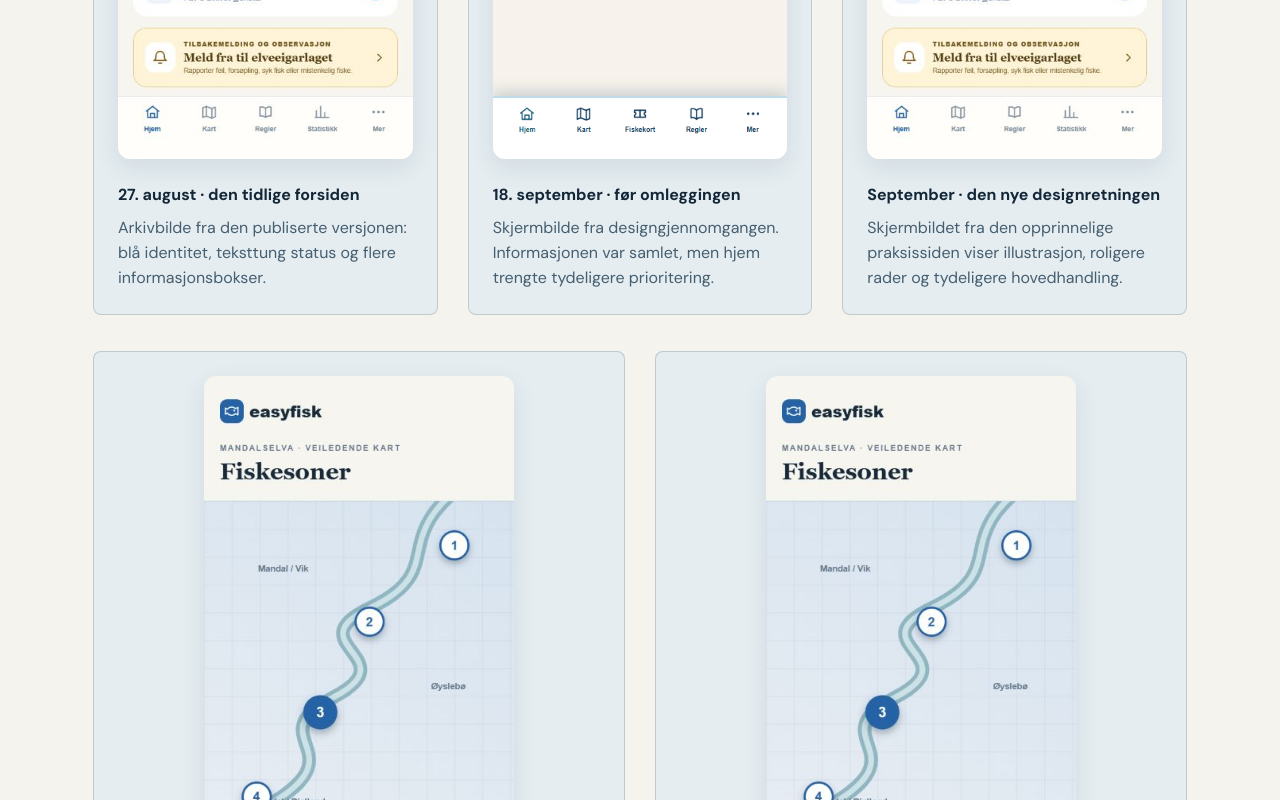
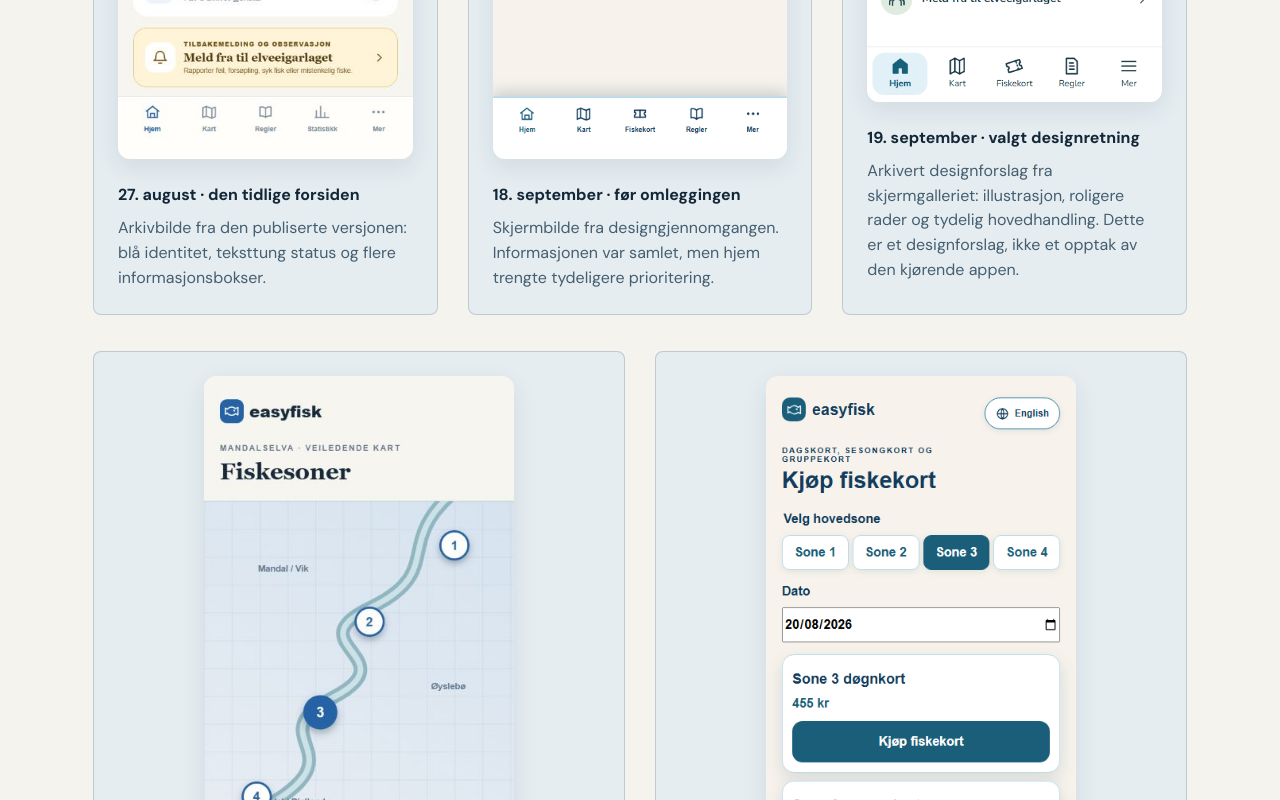
Before and after one commit to MarieHesseberg/Praksis, a Next.js app: page /status-1 in a window 1280 px wide. Shown: the part 2080-2880 px from the top of the page. Built offline with nearby package versions, Linux system fonts and the light colour scheme.

Commit message:
Use dated archive evidence and distinguish design proposals

```diff
--- a/app/page.tsx
+++ b/app/page.tsx
@@ -136,8 +136,8 @@ export default function Home() {
                 unoptimized
                 width={390}
                 height={844}
-                src={asset('screenshots/map.png')}
-                alt="Sonekart i EasyFisk"
+                src={asset('screenshots/october-permits.png')}
+                alt="Fiskekortkjøp i EasyFisk, oktober 2026"
               />
             </div>
             <div className="phone phone-front">
--- a/app/status-1/page.tsx
+++ b/app/status-1/page.tsx
@@ -95,11 +95,12 @@ export default function StatusOne() {
                 men hjem trengte tydeligere prioritering.
               </Screenshot>
               <Screenshot
-                file="home.png"
-                title="September · den nye designretningen"
+                file="september-design-home.png"
+                title="19. september · valgt designretning"
               >
-                Skjermbildet fra den opprinnelige praksissiden viser
-                illustrasjon, roligere rader og tydeligere hovedhandling.
+                Arkivert designforslag fra skjermgalleriet: illustrasjon,
+                roligere rader og tydelig hovedhandling. Dette er et
+                designforslag, ikke et opptak av den kjørende appen.
               </Screenshot>
             </div>
             <div className="report-gallery">
@@ -111,11 +112,11 @@ export default function StatusOne() {
                 referansebilder.
               </Screenshot>
               <Screenshot
-                file="map.png"
-                title="September · interaktivt sonekart"
+                file="september-shop.png"
+                title="18. september · fiskekortbutikken"
               >
-                Kartet fikk geografisk bakgrunn og sonevalg. Utforsking og
-                kontroll av fiskerett ble skilt fra hverandre.
+                Arkivbilde fra designgjennomgangen viser sonevalg, dato og
+                separate kortprodukter før den senere kalenderflyten.
               </Screenshot>
             </div>
           </section>
--- a/app/status-2/page.tsx
+++ b/app/status-2/page.tsx
@@ -111,16 +111,17 @@ export default function StatusTwo() {
             <p className="eyebrow">03 · Skjermbilder og endringer</p>
             <h2>Hva er annerledes siden Status 1?</h2>
             <p>
-              Septemberbildene viser utgangspunktet. De nye opptakene viser den
-              publiserte prototypen i oktober, med oppdiktede testopplysninger.
+              Bildet fra 18. september viser utgangspunktet. De nye opptakene
+              viser den publiserte prototypen i oktober, med oppdiktede
+              testopplysninger.
             </p>
             <div className="report-gallery">
               <Screenshot
-                file="permits.png"
-                title="Status 1 · den tidligere kortvisningen"
+                file="september-shop.png"
+                title="Status 1 · kortbutikken 18. september"
               >
-                Fiskekort var samlet i en enklere oversikt. Videre arbeid tok
-                utgangspunkt i å gjøre valg og kjøp lettere.
+                Sone, dato og kortprodukter var samlet i en enkel liste. Videre
+                arbeid tok utgangspunkt i å gjøre valg og kjøp lettere.
               </Screenshot>
               <Screenshot
                 file="october-permits.png"
```
Also changed, not shown: public/screenshots/README.md, public/screenshots/september-design-home.png (added), public/screenshots/september-shop.png (added).
